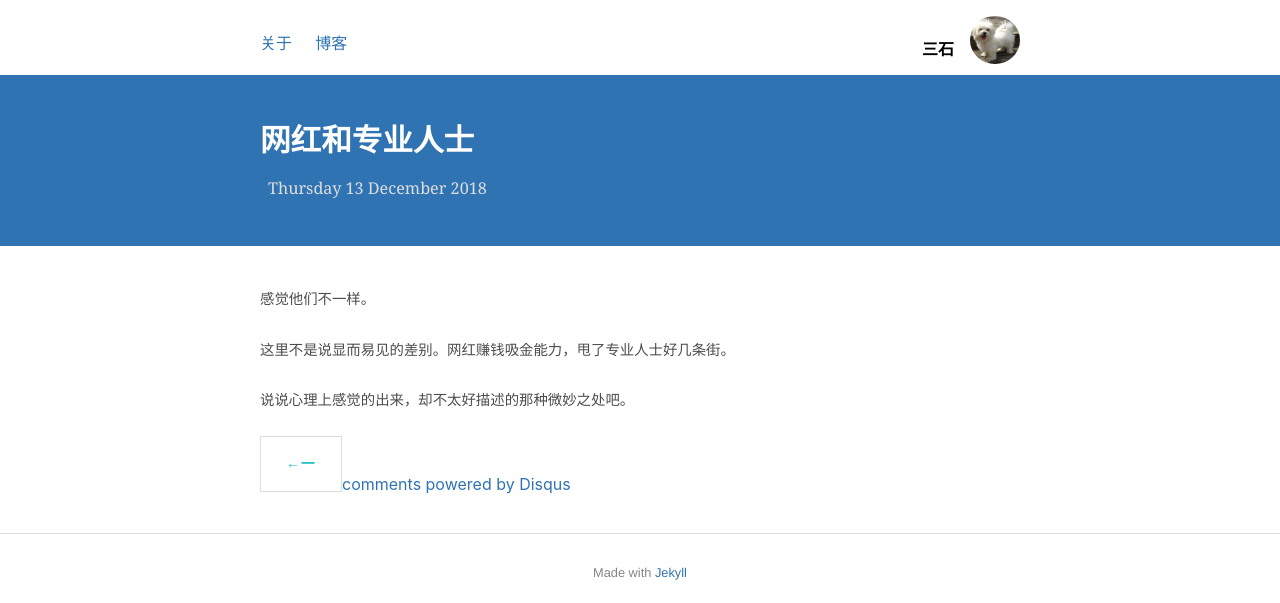
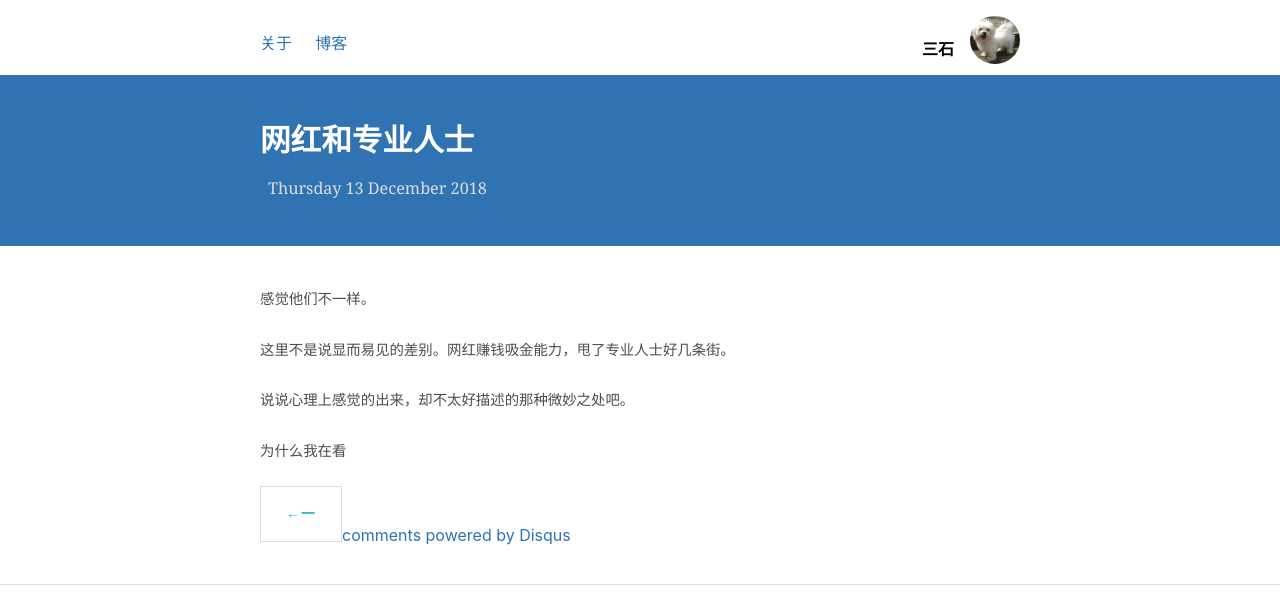
Before and after one commit to shirleysteve/1, a Jekyll site: the page built from _posts/2018-12-13-网红和专业人士.md, in a window 1280 px wide. Shown: the top 603 px of the page. Built offline with Jekyll 4.4.1, drawn with Linux system fonts in a browser that asks for light colours; nearby versions of some CDN libraries; comment, search, counter and statistics services are not loaded.

Commit message:
Update 2018-12-13-网红和专业人士.md

```diff
--- a/_posts/2018-12-13-网红和专业人士.md
+++ b/_posts/2018-12-13-网红和专业人士.md
@@ -9,3 +9,5 @@ title: 网红和专业人士
 这里不是说显而易见的差别。网红赚钱吸金能力，甩了专业人士好几条街。
 
 说说心理上感觉的出来，却不太好描述的那种微妙之处吧。
+
+为什么我在看
```
